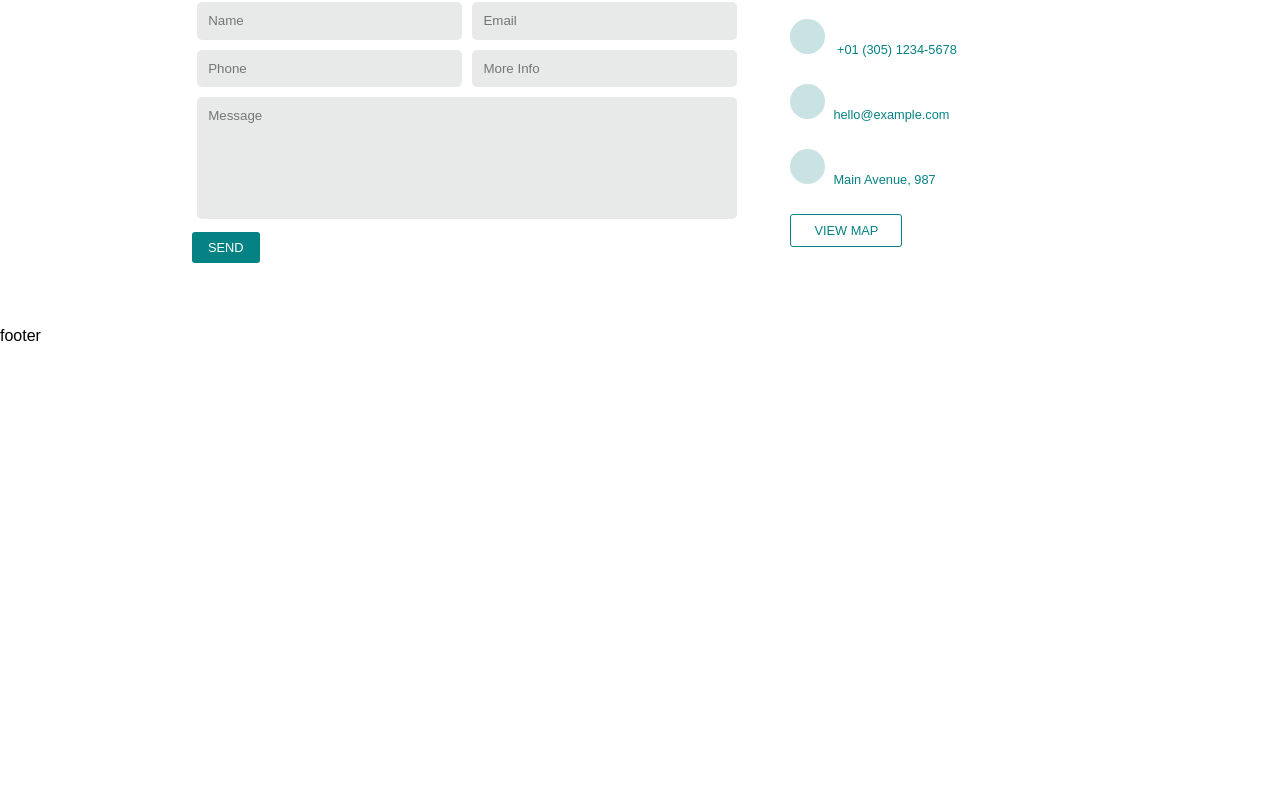
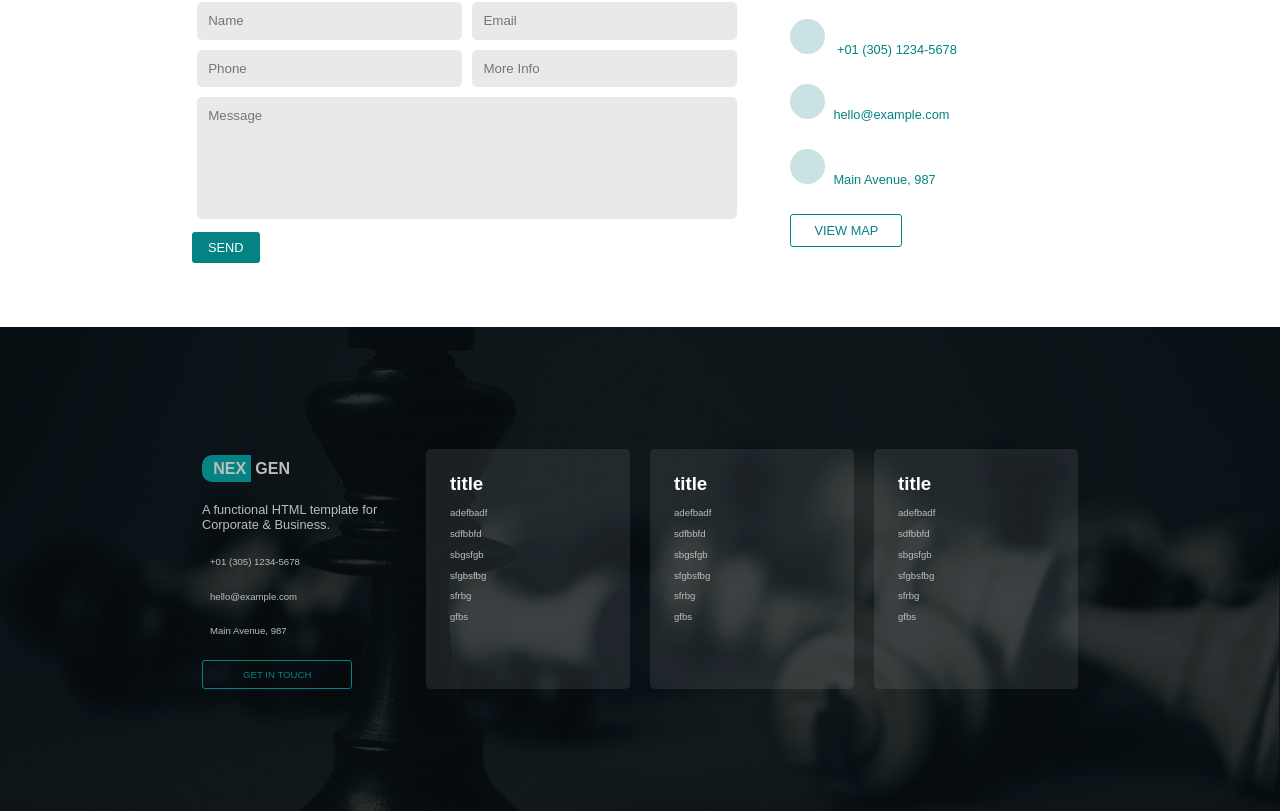
Before and after one commit to BagliettoAron/proj-html-vuejs, a Vue app: page / in a window 1280 px wide. Shown: the part 4612-5423 px from the top of the page. Before the commit the page ends 4957 px from the top, so only its background shows below. Built offline with nearby package versions, Linux system fonts and the light colour scheme.

Commit message:
WIP: Footer

```diff
--- a/src/components/AppFooter.vue
+++ b/src/components/AppFooter.vue
@@ -1,16 +1,171 @@
 <template>
-  <div class="">
-  footer
-  </div>
+  <section class="footer">
+    <div class="big-container">
+      <div class="card-wrapper">
+        <div class="card-menu left-menu">
+          <div class="titleLogo">
+            <span class="titleHighligts"> nex </span>
+            gen
+          </div>
+          <p>A functional HTML template for Corporate & Business.</p>
+          <span class="iconText"
+            ><i class="fas fa-phone"></i> +01 (305) 1234-5678</span
+          >
+          <span class="iconText"
+            ><i class="fas fa-envelope"></i>hello@example.com</span
+          >
+          <span class="iconText"
+            ><i class="fas fa-map-marker-alt"></i>Main Avenue, 987</span
+          >
+          <button>Get in Touch</button>
+        </div>
+
+        <div class="card-menu">
+          <div class="cardContent">
+            <h3>title</h3>
+            <ul>
+              <li><i class="fas fa-chevron-right"></i>adefbadf</li>
+              <li><i class="fas fa-chevron-right"></i>sdfbbfd</li>
+              <li><i class="fas fa-chevron-right"></i>sbgsfgb</li>
+              <li><i class="fas fa-chevron-right"></i>sfgbsfbg</li>
+              <li><i class="fas fa-chevron-right"></i>sfrbg</li>
+              <li><i class="fas fa-chevron-right"></i>gfbs</li>
+            </ul>
+          </div>
+        </div>
+
+         <div class="card-menu">
+          <div class="cardContent">
+            <h3>title</h3>
+            <ul>
+              <li><i class="fas fa-chevron-right"></i>adefbadf</li>
+              <li><i class="fas fa-chevron-right"></i>sdfbbfd</li>
+              <li><i class="fas fa-chevron-right"></i>sbgsfgb</li>
+              <li><i class="fas fa-chevron-right"></i>sfgbsfbg</li>
+              <li><i class="fas fa-chevron-right"></i>sfrbg</li>
+              <li><i class="fas fa-chevron-right"></i>gfbs</li>
+            </ul>
+          </div>
+        </div>
+
+         <div class="card-menu">
+          <div class="cardContent">
+            <h3>title</h3>
+            <ul>
+              <li><i class="fas fa-chevron-right"></i>adefbadf</li>
+              <li><i class="fas fa-chevron-right"></i>sdfbbfd</li>
+              <li><i class="fas fa-chevron-right"></i>sbgsfgb</li>
+              <li><i class="fas fa-chevron-right"></i>sfgbsfbg</li>
+              <li><i class="fas fa-chevron-right"></i>sfrbg</li>
+              <li><i class="fas fa-chevron-right"></i>gfbs</li>
+            </ul>
+          </div>
+        </div>
+      </div>
+    </div>
+  </section>
 </template>
 
 <script>
 export default {
-    name: 'AppFooter',
-
-}
+  name: "AppFooter",
+};
 </script>
 
 <style lang="scss" scoped>
+@import "../style/common.scss";
+@import "../style/variables.scss";
+@import "../style/mixin.scss";
 
+.footer {
+  width: 100%;
+  background-image: url("../assets/img/bg-7.jpg");
+  background-size: cover;
+  background-repeat: no-repeat;
+  background-position: center;
+
+  .big-container {
+    padding: 7rem 0;
+
+    .card-wrapper {
+      display: flex;
+      justify-content: space-between;
+    }
+
+    .card-menu {
+      width: calc(100% / 4 - 20px);
+      margin: 10px;
+      min-height: 15rem;
+
+      .cardContent {
+        padding: 1rem;
+        border-radius: 5px;
+        background-color: $footer-bg-grey-cards;
+        min-height: 15rem;
+
+        h3 {
+          color: $financial-risk-title-color;
+          padding: 0.5rem;
+        }
+
+        li {
+          color: $grey-text-color;
+          font-size: 0.6rem;
+          line-height: 1.3rem;
+        }
+
+        i {
+          font-size: 0.6rem;
+          margin-right: 0.5rem;
+        }
+      }
+    }
+
+    .left-menu {
+      display: flex;
+      flex-direction: column;
+      justify-content: space-between;
+      margin-top: 5px;
+      padding-right: 1rem;
+
+      .titleLogo {
+        text-transform: uppercase;
+        margin-top: 1rem;
+        color: $grey-text-color;
+        font-weight: 600;
+
+        .titleHighligts {
+          text-transform: uppercase;
+          background-color: $button-solid-color;
+          padding: 0.3rem 0 0.3rem 0.7rem;
+          border-radius: 10px 0 0 10px;
+          margin-right: 0.3rem;
+        }
+      }
+
+      i {
+        color: $grey-text-color;
+        margin-right: 0.5rem;
+      }
+
+      .iconText {
+        font-size: 0.6rem;
+        color: $grey-text-color;
+      }
+
+      p {
+        font-size: 0.8rem;
+        color: $grey-text-color;
+        width: 100%;
+      }
+
+      button {
+        @include button--empty();
+        width: 80%;
+        color: $button-solid-color;
+        font-size: 0.6rem;
+      }
+    }
+  }
+}
 </style>
--- a/src/components/main-components/AppSection7.vue
+++ b/src/components/main-components/AppSection7.vue
@@ -28,7 +28,7 @@
           <div class="form-sectionBottom">
             <input type="text" placeholder="Message" />
           </div>
-          <button class="sendButton" >send</button>
+          <button class="sendButton">send</button>
         </div>
 
         <div class="right-side">
@@ -114,9 +114,9 @@ export default {
         }
       }
 
-      .sendButton{
-          @include button--solid();
-          margin-top: .5rem;
+      .sendButton {
+        @include button--solid();
+        margin-top: 0.5rem;
       }
     }
 
--- a/src/style/variables.scss
+++ b/src/style/variables.scss
@@ -16,6 +16,8 @@ $latestNews-section-background:#e7eee9;
 $score-numbers-color:#52babb;
 $excellence-background:#111117;
 $form-bg-color:#bcbdbd56;
+$grey-text-color: #bcbdbd;
+$footer-bg-grey-cards: #bcbdbd1e;
 
 .grey-text{
     color: #bcbdbd;
```
